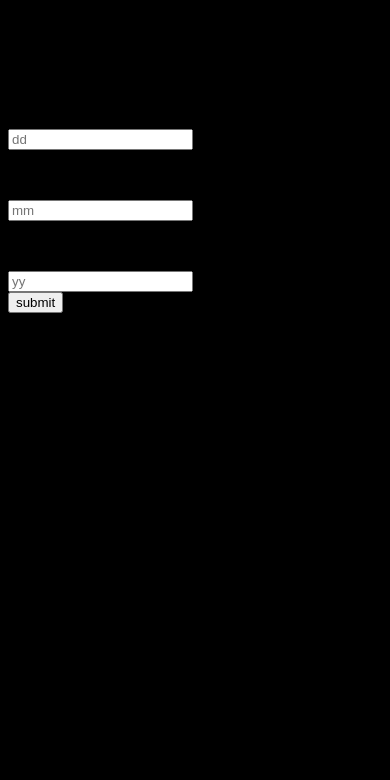
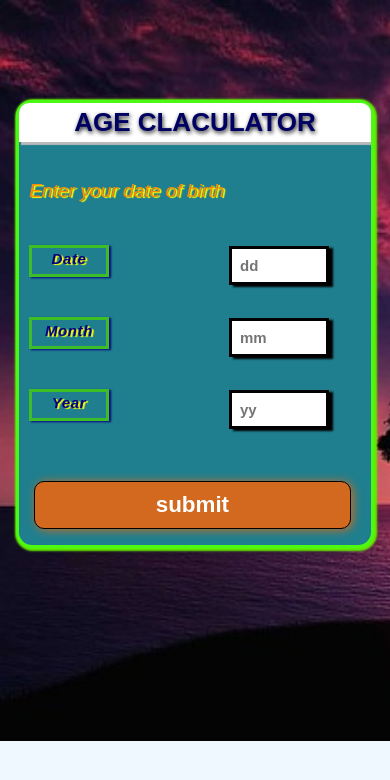
Before and after one commit to Nitin-lohumi/agecalulator, a plain HTML site: page index.html in a window 390 px wide. Drawn offline with Linux system fonts and the light colour scheme.

Commit message:
Update style.css

```diff
--- a/style.css
+++ b/style.css
@@ -1,95 +1,210 @@
 body{
-    background-color: black;
-}
+    font-family: Arial, Helvetica, sans-serif;
+    background-color : rgb(131, 65, 65);
+    font-size: 1rem;
+    line-height: 1.5;
+    padding: 0;
+    margin: 0;
+    background-image: url(tree-.jpg);
+    background-repeat: no-repeat;
+    background-size: cover;
+    background-position: left;
 
-header{
-    border:0px solid black;
-    background-color: rgb(78, 219, 219);
-    font-family:serif;
-    animation-name: color;
-    animation-duration: 4s;
-    animation-iteration-count: infinite;
-    box-shadow: 10px 5px 10px   rgb(61, 58, 58);
-}
-@keyframes color{
-    from{
-        background-color: rgb(108, 206, 206);
-}
-to{
-    background-color: beige;
 }
 
 
+*{
+    box-sizing: border-box;
 }
-header h2{
-    font-size: 1.4rem;
-    text-align: center;
-    border:0px solid black;
-    width: 30%;
-    /* position:relative;
-    left:30rem;
-     top:0px;
-    z-index:3000; */
+.container{
+    width: 520px;
+    height: auto;
+    margin: 100px auto;
+    background-color: rgb(31, 127, 143);
+    border: 3px solid rgb(76, 249, 18);
+    border-radius: 1rem;
+    box-shadow: 1px 1px 2px 2px rgb(95 238 0);
+}
+.base{
+    width: 100%;
+    margin: 0;
+    overflow: hidden;
+    display: block;
+    float: none;
+}
+.block{
+    width: 133px;
+    padding: 5px 20px;
+    margin-left: 20px;
+    display:inline-block;
 
-    background-color: rgb(63, 178, 75);
-    box-shadow: 2px 4px 8px black;
-    border-radius: 0px 25px;
-    cursor: pointer;
-}
-header h2:hover{
-    color:aliceblue;
-}
-header a img{
-    width:5rem;
-    height:4.5rem;
-    border-radius: 50%;
-    margin-left: 1.4rem;
-    filter: drop-shadow(10px 10px 10px 10px rgb(0, 0, 0));
-    box-shadow: 2px 3px 2px 3px rgb(65, 63, 63);
-}
-span{
-    font-size: 1.4rem;
-    text-align: center;
-    animation-name: heading;
-    animation-duration: 2s;
-    animation-delay: 2s;
-    animation-iteration-count: infinite;
 
 }
-@keyframes heading{
-    from{
-        color: rgb(122, 116, 116);
+p{
+    font-size: 1.2rem;
+    font-style: italic;
+    color:darkorange;
+    margin-left:  10px;
+    text-shadow: 2px 1px 1px yellow;
+}
+h4{
+    font-size: 26px;
+    text-align: center;
+    font-family: sans-serif;
+    font-weight: bold;
+    margin-top: 0px;
+    box-shadow: 2px 3px 1px #bababa;
+    border-radius: 10px 10px 0px 0px;
+    background-color: white;
+    color: rgb(0, 0, 99);
+    text-shadow: 1px 2px 4px rgb(38, 37, 37);
+}
+.title{
+     font-size: 20px;
+     text-align: center;
+     font-family: sans-serif;
+     font-weight: bold;
+     line-height: 0.5;
+     letter-spacing: 0.6px;
+     word-spacing: 2.3px;
+     color: rgb(6 2 130);
+    border: 3px solid #3ebe26;
+    width: 9rem;
+    height: 2rem;
+    padding-top: 10px;
+    cursor: pointer;
+    box-shadow: 2px 1px 2px rgb(6 2 130);
 
 }
-to{
-    color: rgb(18, 0, 212);
+.title:hover{
+    color: lime;
+    background-color: darkgrey;
+    border: 2px solid orangered;
 
 }
+input[type="text"]{
+    width: 141px;
+    margin: auto;
+    outline: none;
+    min-height: 30px;
+    border: 3px solid black;
+    color: rgb(2, 43, 48);
+    font-size: 17px;
+    padding: 10px;
+    font-weight: bold;
+    box-shadow: 4px 2px 2px black;
 }
-header p{
+
+input[type="text"]:focus{
+    background-color: #ffffff;
+    border: 4px solid rgb(24, 4, 244);
+    outline: none;
+
+}
+
+input[type="button"]{
+    width: 150px;
+    margin-left: 35%;
+    margin-top:40px;
+    margin-bottom: 1rem;
+    outline: none;
+    border: 1px solid black;
+    border-radius: 10px;
+    background-color:chocolate;
+    color: white;
+    padding: 14px 16px;
+    text-align: center;
     font-size: 1.2rem;
-    color:chartreuse;
-    margin: 1.4rem;
-    font-family: fantasy;
+    font-weight: bolder;
+    transition: all .5s linear;
+    box-shadow: 3px 2px 2px chocolate;
 }
-  .action .btn{
-      font-size: 1.5rem;
-      border-radius: 10rem;
-      width: 20%;
-      color:rgb(0, 0, 0);
-      cursor: pointer;
-      box-shadow: 2px 2px 3px rgba(99, 240, 11, 0.95);
-      left: 9rem;
-     position:relative;
-     left: 3rem;
+input[type="button"]:hover{
+    background-color: white;
+    color: chocolate;
+}
 
-  }
-  .action .btn:hover{
-      border-color: blue;
-      color:rgb(253, 253, 254);
-      box-shadow: 0 0 5px rgb(255, 0, 174),
-      0 0 25px rgb(255, 0, 93), 0 0 50px rgb(255, 0, 72),
-      0 0 100px rgb(247, 0, 255), 0 0 200px rgb(246, 249, 249);
-      border: 2px solid rgb(32, 0, 128);
-      background-color: rgb(128, 255, 0);
-  }
+
+
+#age{
+    font-size: 1.2rem;
+    color: rgb(255, 0, 0);
+    font-weight: bold;
+    background-color: none;
+    border: 1rem;
+    padding-left: 10px;
+    animation-name: slow;
+    animation-duration: 4s ;
+    animation-iteration-count: infinite;
+    transition: slow .6s ease;
+
+}
+
+@keyframes slow{
+    0%{
+        color: rgb(255, 0, 0);
+    }
+    50%{
+        color: rgb(15, 1, 93);
+
+    }
+    100%{
+        color:rgb(112, 255, 3);
+
+    }
+}
+@media screen and (max-width :500px){
+    body{
+        /* text-align: center; */
+        background-color:aliceblue;
+        width: 100%;
+        display: flex;
+        align-items: flex-start;
+        justify-content: center;
+         padding:0 1rem;
+         background-position: left;
+         height: 46.3rem;
+    }
+
+    input[type="text"]{
+        width: 100px;
+    font-size: 15px;
+    padding: 8px;
+    margin-left: -30px;
+    margin-top: 1rem;
+
+    }
+    .block{
+        display: grid;
+        grid-template-columns: repeat(3 ,200px);
+    }
+    .title{
+        font-size: 15px;
+    font-weight: bold;
+    color: rgb(6 2 130);
+    width: 5rem;
+    height: 2rem;
+    padding-top: 7px;
+    cursor: pointer;
+    box-shadow: 2px 1px 2px rgb(6 2 130);
+    display: block;
+    margin-left: -30px;
+   }
+   input[type="button"]{
+    margin-left: 15px;
+    margin-bottom: 1rem;
+    width: 90%;
+    padding: 10px;
+    font-size: 1.4rem;
+    box-shadow: 2px 1px 10px chocolate;
+
+   }
+
+}
+@media screen and (max-width :300px){
+
+    .block{
+        display: grid;
+        grid-template-columns: repeat(3 ,130px);
+    }
+}
```
